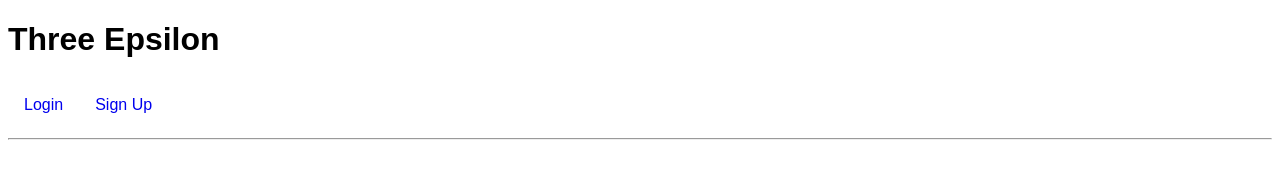
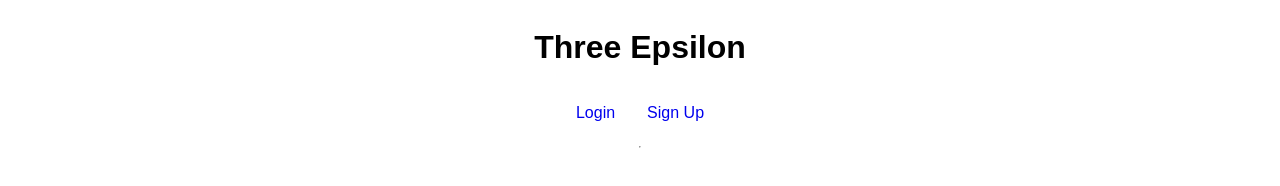
Before and after one commit to martin-ng/Stockify, a React app: page /transactions in a window 1280 px wide. Built offline with nearby package versions, Linux system fonts and the light colour scheme; no server answers.

Commit message:
committing css styling changes

```diff
--- a/client/components/auth-form.js
+++ b/client/components/auth-form.js
@@ -82,7 +82,7 @@ const AuthForm = props => {
             <input className="auth-input" name="email" type="email" />
 
             <label htmlFor="password">
-              <small>Re-enter password</small>
+              <small>Password</small>
             </label>
             <input className="auth-input" name="password" type="password" />
 
--- a/client/components/navbar.js
+++ b/client/components/navbar.js
@@ -5,13 +5,12 @@ import {Link} from 'react-router-dom'
 import {logout} from '../store'
 
 const Navbar = ({handleClick, isLoggedIn}) => (
-  <div>
+  <div id="nav-container">
     <h1>Three Epsilon</h1>
-    <nav>
+    <nav id="nav-menu">
       {isLoggedIn ? (
         <div>
           {/* The navbar will show these links after you log in */}
-          {/* <Link to="/home">Home</Link> */}
           <Link to="/transactions">Transactions</Link>
           <Link to="/portfolio">Portfolio</Link>
           <a href="#" onClick={handleClick}>
--- a/public/style.css
+++ b/public/style.css
@@ -99,6 +99,24 @@ label {
   display: block;
 }
 
+#nav-container {
+  display: flex;
+  flex-flow: column nowrap;
+  align-items: center;
+  justify-content: space-around;
+  width: 100%;
+}
+
+#nav-menu {
+  margin: 0;
+  padding: 0;
+  width: 80%;
+  display: flex;
+  flex-flow: row nowrap;
+  align-items: center;
+  justify-content: space-evenly;
+}
+
 nav a {
   display: inline-block;
   margin: 1em;
@@ -140,7 +158,7 @@ form div {
 .transactions-border {
   width: 100%;
   height: 2px;
-  background-color: #0ad3e9;
+  background-color: #4ab1ff;
   margin-top: 16px;
 }
 
```
